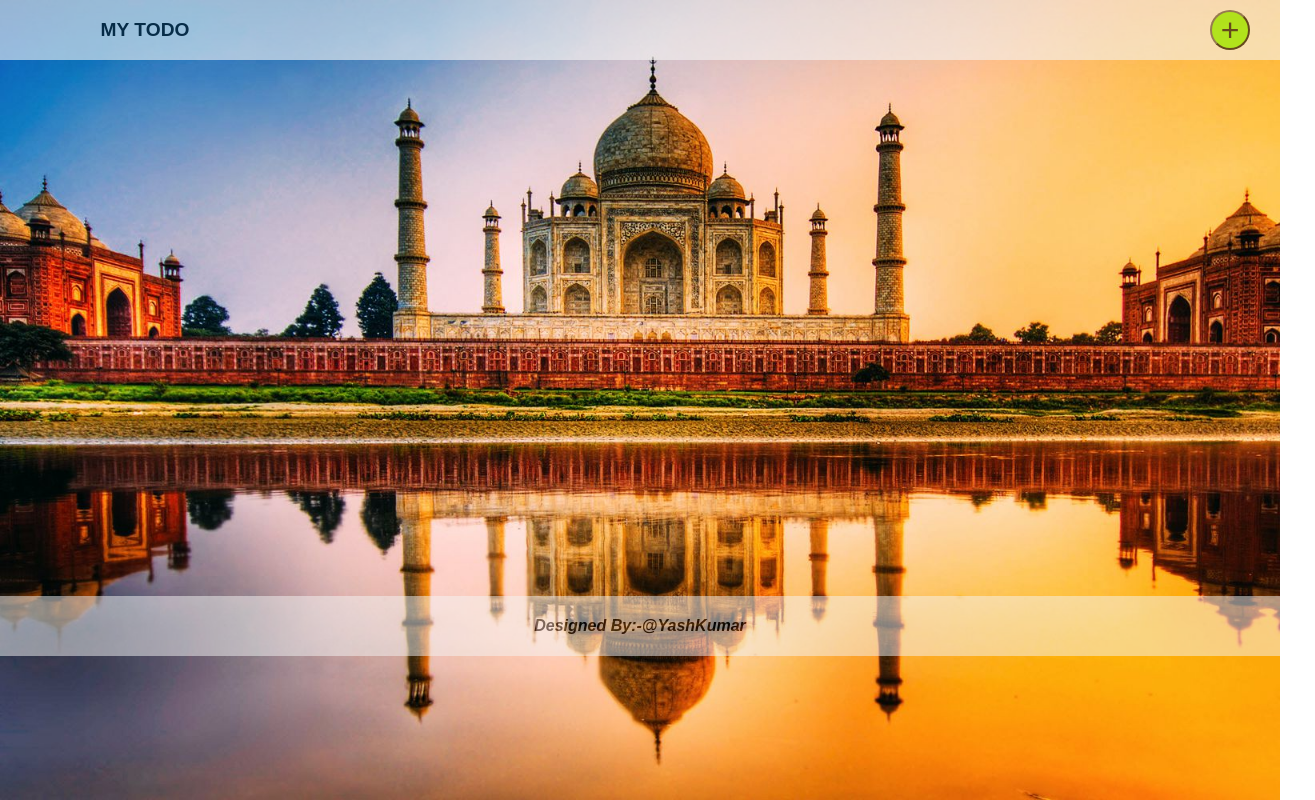
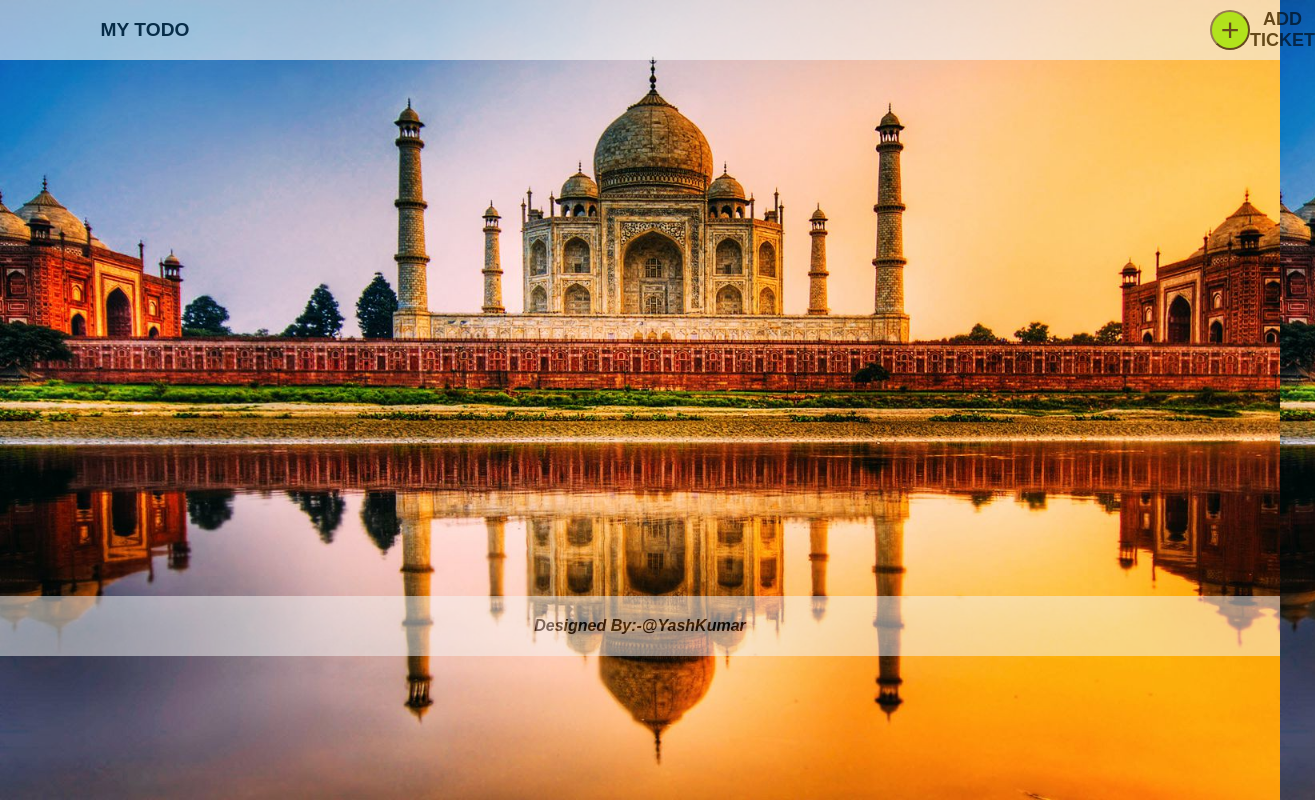
Before and after one commit to yashkumar5602/Todo, a plain HTML site: page index.html in a window 1280 px wide. Shown: the whole page, 1315 px wide, since content can reach past the window. Drawn offline with Linux system fonts and the light colour scheme.

Commit message:
lastupdate

```diff
--- a/index.html
+++ b/index.html
@@ -14,6 +14,8 @@
 
         <header>
             <div class="todo" style="font-weight: bolder;font-size: larger;">MY TODO</div>
+
+            <div class="adtcket">ADD TICKET</div>
             <div class="plus"><button >+</button></div>
         </header>
 
--- a/style.css
+++ b/style.css
@@ -23,6 +23,7 @@ html,body{
 
 }
 
+
 .todo{
     height: 60px;
     width: 90px;
@@ -34,6 +35,20 @@ html,body{
     margin-left: 100px;
     opacity:none;
 
+}
+
+.adtcket{
+    font-weight:bold;
+    font-size:large;
+    border-radius: 20px;
+    height: 60px;
+    width: 80px;
+    /* background-color:darkkhaki; */
+    display: flex;
+    justify-content: center;
+    align-items: center;
+    text-align: center;
+    margin-left:1250px;
 }
 
 .plus{
```
